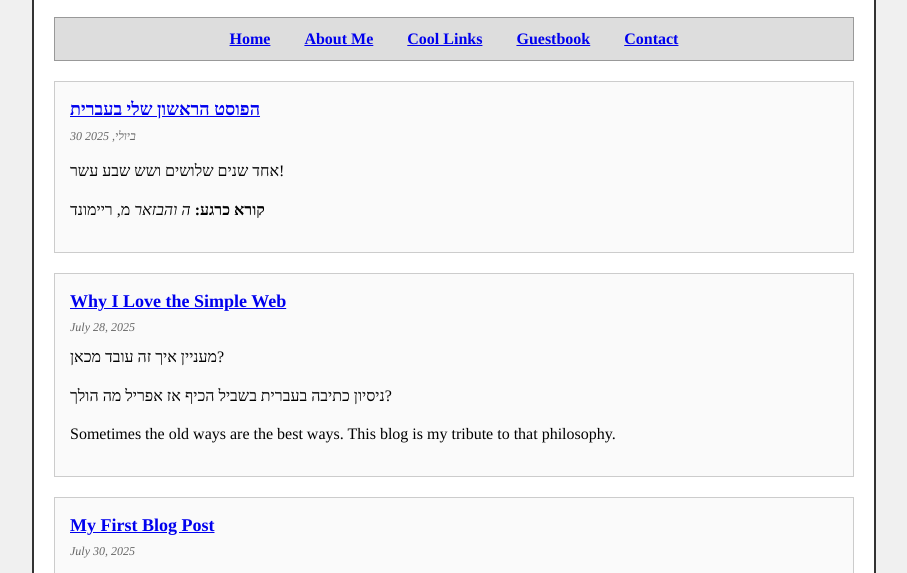
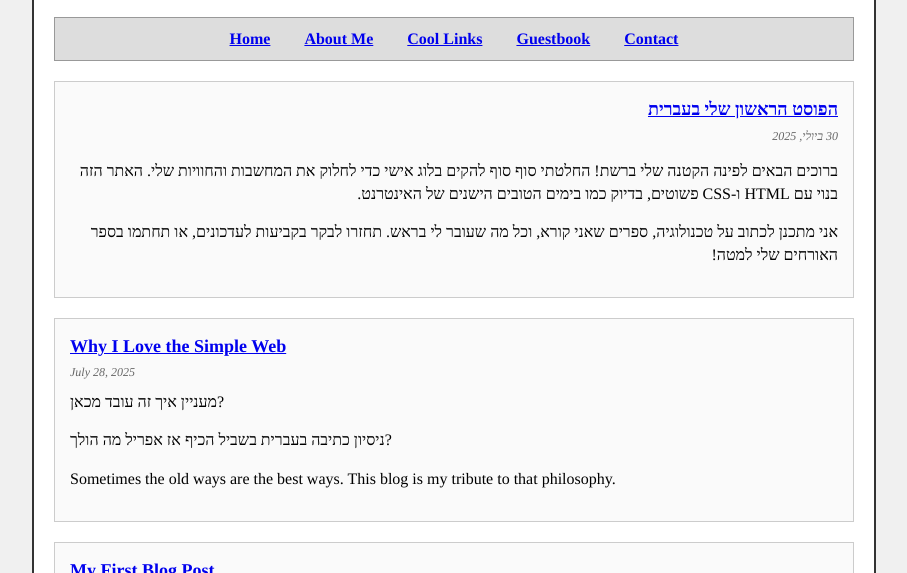
Before and after one commit to guytabk/guytabk.github.io, a plain HTML site: page index.html in a window 1280 px wide. Shown: the part 162-735 px from the top of the page, without its empty margins (186-1093 px from the left). Drawn offline with Linux system fonts and the light colour scheme.

Commit message:
Update index.html

```diff
--- a/index.html
+++ b/index.html
@@ -178,15 +178,17 @@
             <a href="guestbook.html">Guestbook</a>
             <a href="contact.html">Contact</a>
         </div>
-        <div class="post hebrew-post">
-    <div class="post-title">הפוסט הראשון שלי בעברית</div>
-    <div class="post-date">30 ביולי, 2025</div>
-    <div class="post-content">
-        <p>
-        <p>אחד שנים שלושים ושש שבע עשר!</p>
-        <p><b>קורא כרגע:</b> <i>ה והבזאר</i> מ, ריימונד</p>
+
+        <div class="post" style="direction: rtl; text-align: right;">
+    <div class="post-title" style="text-align: right;">הפוסט הראשון שלי בעברית</div>
+    <div class="post-date" style="text-align: right;">30 ביולי, 2025</div>
+    <div class="post-content" style="text-align: right;">
+        <p style="text-align: right;">ברוכים הבאים לפינה הקטנה שלי ברשת! החלטתי סוף סוף להקים בלוג אישי כדי לחלוק את המחשבות והחוויות שלי. האתר הזה בנוי עם HTML ו-CSS פשוטים, בדיוק כמו בימים הטובים הישנים של האינטרנט.</p>
+        <p style="text-align: right;">אני מתכנן לכתוב על טכנולוגיה, ספרים שאני קורא, וכל מה שעובר לי בראש. תחזרו לבקר בקביעות לעדכונים, או תחתמו בספר האורחים שלי למטה!</p>
+
     </div>
 </div>
+
         <div class="post">
             <div class="post-title">Why I Love the Simple Web</div>
             <div class="post-date">July 28, 2025</div>
```
